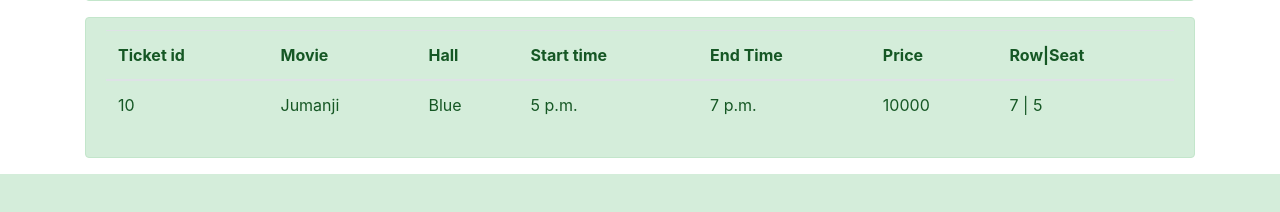
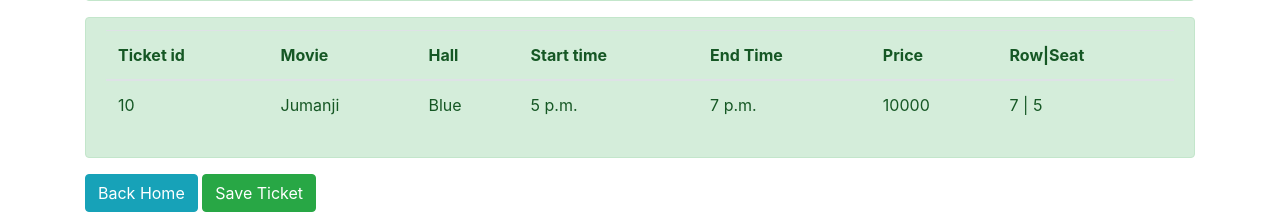
Before and after one commit to Vahik95/cinema_app, a Django app: template main/templates/main/checkout.html in a window 1280 px wide. Shown: the part 1508-1720 px from the top of the page. Before the commit the page ends 1682 px from the top, so only its background shows below. Run offline with Django 3.2, Linux system fonts and the light colour scheme; the template is opened without the code that fills it: values that come from a table or form of the project are taken from there, others are empty; data comes from the database, SQL or seed files in the repository; some libraries are stand-ins or nearby versions.

Commit message:
Checkout buttons are added

```diff
--- a/main/templates/main/check.html
+++ b/main/templates/main/check.html
@@ -39,7 +39,11 @@
             {% csrf_token %}
             <div class="form-group">
               <label for="email">Email address:</label>
-              <input type="email" class="form-control" name="email" required>
+              {% if user.is_authenticated %}
+                <input type="email" class="form-control" name="email" value="{{user.email}}" required>
+              {% else %}
+                <input type="email" class="form-control" name="email" required>
+              {% endif %}
             </div>
             <div class="form-group">
               <label for="username">Phone Number:</label>
--- a/main/templates/main/checkout.html
+++ b/main/templates/main/checkout.html
@@ -33,6 +33,7 @@
   </div>
 
   {%endfor%}
-
+  <a href="{% url 'movies' %}" class="btn btn-info">Back Home</a>
+  <a href="#" class="btn btn-success">Save Ticket</a>
 </div>
 {% endblock %}
```
